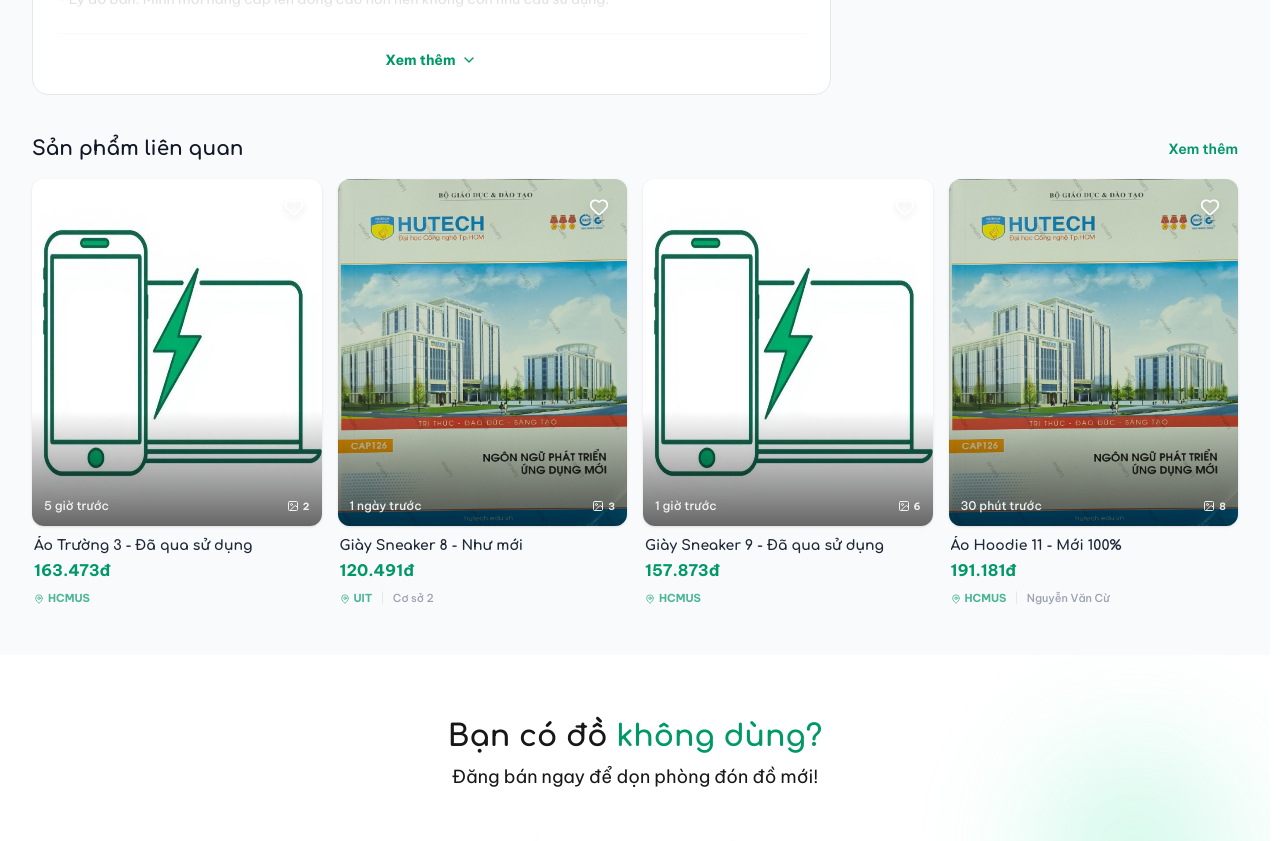
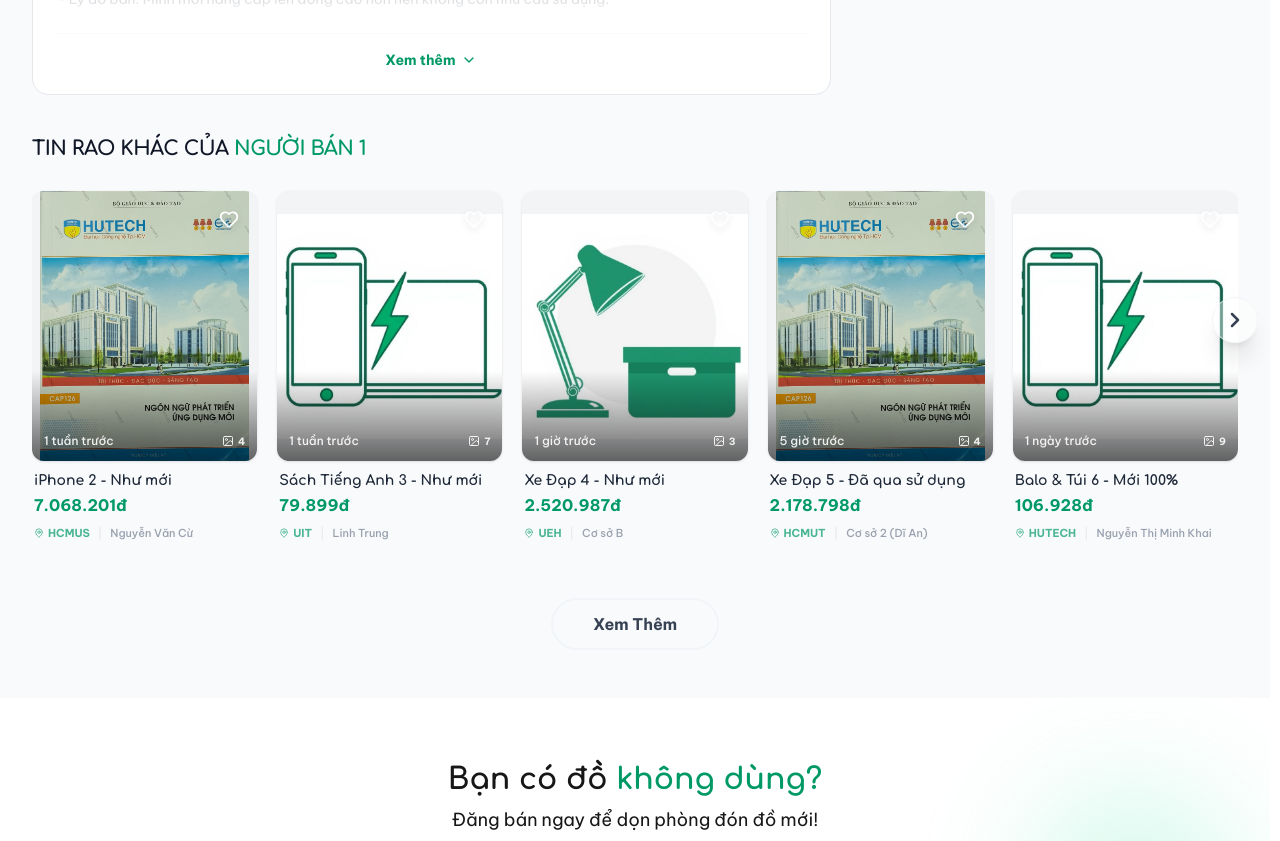
Before and after one commit to ngcnguywn0124/FE-LUM-trade-ecommerce, a Next.js app: page /bai-dang/1 in a window 1280 px wide. Shown: the part 1400-2241 px from the top of the page. Built offline with nearby package versions, Linux system fonts and the light colour scheme.

Commit message:
feat: add relatedProduct featured

```diff
--- a/app/bai-dang/[id]/page.tsx
+++ b/app/bai-dang/[id]/page.tsx
@@ -33,9 +33,10 @@
 
   const relatedProducts = useMemo(() => {
     if (!product) return [];
+    // Lọc các sản phẩm của cùng người bán
     return PRODUCT_DATA.filter(
-      (item) => item.id !== product.id && item.category === product.category
-    ).slice(0, 4);
+      (item) => item.id !== product.id && item.seller?.id === product.seller?.id
+    ).slice(0, 20);
   }, [product]);
 
   if (!product) {
@@ -176,7 +177,10 @@
           </div>
         </div>
 
-        <RelatedProducts products={relatedProducts} />
+        <RelatedProducts
+          products={relatedProducts}
+          sellerName={product.seller?.name}
+        />
       </div>
     </div>
   );
--- a/components/features/product/ProductCard.tsx
+++ b/components/features/product/ProductCard.tsx
@@ -27,7 +27,7 @@
           src={product.image}
           alt={product.name}
           fill
-          className="object-fill group-hover:scale-105 transition-transform duration-500"
+          className="object-contain group-hover:scale-105 transition-transform duration-500"
         />
 
         {/* Favorite Button */}
--- a/components/features/product/details/RelatedProducts.tsx
+++ b/components/features/product/details/RelatedProducts.tsx
@@ -1,31 +1,110 @@
+"use client";
+
+import { useRef, useState, useEffect } from "react";
 import Link from "next/link";
 import { Product } from "@/types";
 import ProductCard from "@/components/features/product/ProductCard";
+import { ChevronLeft, ChevronRight } from "lucide-react";
 
 interface RelatedProductsProps {
   products: Product[];
+  sellerName?: string;
 }
 
-const RelatedProducts = ({ products }: RelatedProductsProps) => {
+const RelatedProducts = ({ products, sellerName }: RelatedProductsProps) => {
+  const scrollRef = useRef<HTMLDivElement>(null);
+  const [showPrev, setShowPrev] = useState(false);
+  const [showNext, setShowNext] = useState(false);
+
+  // Giới hạn tối đa 20 sản phẩm
+  const displayProducts = products.slice(0, 20);
+
+  const checkScroll = () => {
+    if (scrollRef.current) {
+      const { scrollLeft, scrollWidth, clientWidth } = scrollRef.current;
+      // Sử dụng ngưỡng > 5 để tránh sai số sub-pixel rendering
+      setShowPrev(scrollLeft > 5);
+      setShowNext(scrollLeft < scrollWidth - clientWidth - 10);
+    }
+  };
+
+  useEffect(() => {
+    // Gọi checkScroll sau khi DOM đã render hoàn tất
+    const timer = setTimeout(checkScroll, 300);
+    window.addEventListener("resize", checkScroll);
+    return () => {
+      window.removeEventListener("resize", checkScroll);
+      clearTimeout(timer);
+    };
+  }, [displayProducts]);
+
+  const scroll = (direction: "left" | "right") => {
+    if (scrollRef.current) {
+      const { clientWidth } = scrollRef.current;
+      const scrollAmount = direction === "left" ? -clientWidth * 0.8 : clientWidth * 0.8;
+      scrollRef.current.scrollBy({ left: scrollAmount, behavior: "smooth" });
+    }
+  };
+
   if (!products.length) {
     return null;
   }
 
   return (
-    <section className="mt-10">
-      <div className="mb-4 flex items-center justify-between">
-        <h2 className="text-xl font-bold text-gray-900">Sản phẩm liên quan</h2>
-        <Link href="/search" className="text-sm font-semibold text-emerald-600 hover:text-emerald-700">
-          Xem thêm
-        </Link>
+    <section className="mt-10 relative group/section">
+      <div className="mb-5">
+        <h2 className="text-lg md:text-xl font-bold text-gray-900 uppercase tracking-tight">
+          Tin rao khác của <span className="text-emerald-600">{sellerName || "NGƯỜI BÁN"}</span>
+        </h2>
       </div>
 
-      <div className="grid grid-cols-2 gap-4 sm:grid-cols-3 lg:grid-cols-4">
-        {products.map((product) => (
-          <Link key={product.id} href={`/product/${product.id}`}>
-            <ProductCard product={product} />
-          </Link>
-        ))}
+      <div className="relative overflow-visible">
+        {/* Nút điều hướng - Chỉ hiện trên desktop nếu > 5 sp */}
+        {displayProducts.length > 5 && (
+          <>
+            {showPrev && (
+              <button
+                onClick={() => scroll("left")}
+                className="absolute left-0 top-[35%] -translate-y-1/2 -ml-5 z-20 bg-white/40 border border-gray-100 shadow-xl rounded-full p-2.5 text-gray-700 hover:text-emerald-600 hover:scale-110 active:scale-95 transition-all cursor-pointer hidden md:flex items-center justify-center"
+                aria-label="Previous"
+              >
+                <ChevronLeft size={24} strokeWidth={2.5} />
+              </button>
+            )}
+            {showNext && (
+              <button
+                onClick={() => scroll("right")}
+                className="absolute right-0 top-[35%] -translate-y-1/2 -mr-5 z-20 bg-white/40 border border-gray-100 shadow-xl rounded-full p-2.5 text-gray-700 hover:text-emerald-600 hover:scale-110 active:scale-95 transition-all cursor-pointer hidden md:flex items-center justify-center"
+                aria-label="Next"
+              >
+                <ChevronRight size={24} strokeWidth={2.5} />
+              </button>
+            )}
+          </>
+        )}
+
+        {/* Danh sách sản phẩm có thể vuốt */}
+        <div
+          ref={scrollRef}
+          onScroll={checkScroll}
+          className="flex gap-4 md:gap-5 overflow-x-auto snap-x snap-mandatory pb-8 pt-2 [&::-webkit-scrollbar]:hidden [-ms-overflow-style:none] [scrollbar-width:none]"
+        >
+          {displayProducts.map((product) => (
+            <div
+              key={product.id}
+              className="w-[165px] xs:w-[180px] sm:w-[200px] md:w-[220px] lg:w-[calc(20%-16px)] snap-start shrink-0"
+            >
+              <ProductCard product={product} />
+            </div>
+          ))}
+        </div>
+      </div>
+
+      {/* Nút Xem thêm ở dưới */}
+      <div className="mt-6 text-center">
+        <button className="px-10 py-3 rounded-full border-2 border-slate-100 font-bold text-gray-700 hover:bg-slate-50 transition-all hover:border-emerald-500 hover:text-emerald-600 cursor-pointer">
+          Xem Thêm
+        </button>
       </div>
     </section>
   );
--- a/lib/mockData.ts
+++ b/lib/mockData.ts
@@ -58,6 +58,9 @@
     // Create product name with subcategory
     const productName = `${subcategory} ${i} - ${condition === 'new' ? 'Mới 100%' : condition === 'like-new' ? 'Như mới' : 'Đã qua sử dụng'}`;
 
+    // Tạo sellerId cố định theo nhóm 15 sản phẩm để đảm bảo có tin rao cùng người bán
+    const groupSellerId = Math.floor((i - 1) / 15) + 1;
+
     products.push({
       id: i,
       name: productName,
@@ -72,8 +75,8 @@
       condition: condition,
       category: category.name,
       seller: {
-        id: Math.floor(seededRandom.random() * 1000),
-        name: `Người bán ${Math.floor(seededRandom.random() * 1000)}`,
+        id: groupSellerId,
+        name: `Người bán ${groupSellerId}`,
         rating: 3 + seededRandom.random() * 2,
       }
     });
```
